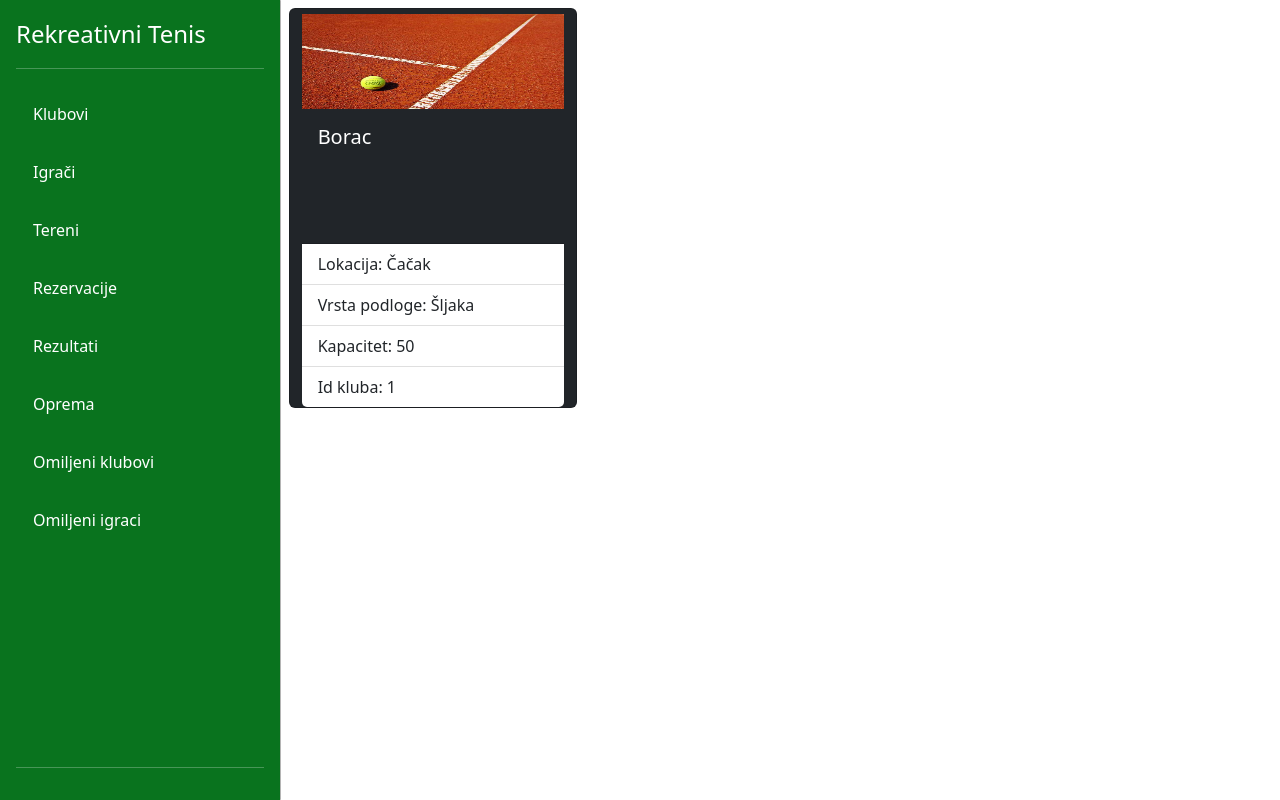
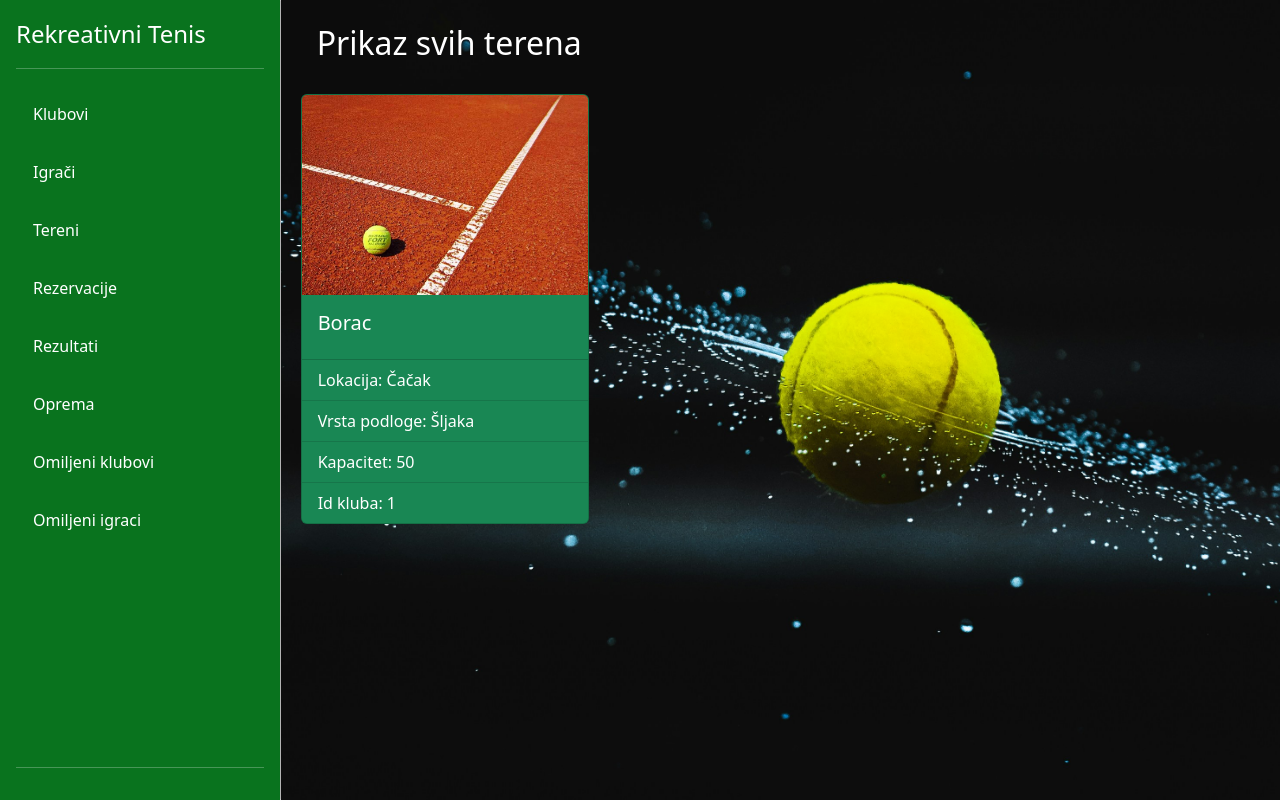
Before and after one commit to GitLN01/Rekreativni-Tenis, a PHP site: page /view-gosti/freegrounds.php in a window 1280 px wide. Run offline with PHP 8.4, Linux system fonts and the light colour scheme; data comes from the database, SQL or seed files in the repository; some libraries are stand-ins or nearby versions.

Commit message:
Update freegrounds.php

```diff
--- a/view-gosti/freegrounds.php
+++ b/view-gosti/freegrounds.php
@@ -5,18 +5,18 @@ require_once '../DAO/TerenDAO.php';
 require_once '../model/Teren.php';
 
 $terenDAO = new TerenDAO();
-$tereni = $terenDAO->getAllTereni()
+$tereni = $terenDAO->getAllTereni();
 ?>
 
-<div class="container" style="display: flex; flex-direction: row; background-repeat: no-repeat; background-size: cover;">
-    <div class="row">
+<div class="container-fluid" style="background-repeat: no-repeat; background-size: cover; background-image: url('images/carousel3.jpg'); overflow-y: scroll; height: 100vh;">
+    <h2 class="m-4 text-white">Prikaz svih terena</h2>
+
     <?php
-
     $msg = isset($_SESSION['msg']) ? $_SESSION['msg'] : '';
     if (!empty($msg)) {
         ?>
-            <div class="toast show  position-fixed bottom-0 end-0 p-3" style="z-index: 11">
-                <div class="toast-header ">
+        <div class="toast show position-fixed bottom-0 end-0 p-3" style="z-index: 11">
+            <div class="toast-header">
                 <strong class="me-auto"></strong>
                 <button type="button" class="btn-close" data-bs-dismiss="toast"></button>
             </div>
@@ -24,26 +24,30 @@ $tereni = $terenDAO->getAllTereni()
                 <p><?= $msg ?></p>
             </div>
         </div>
-        <?php }
-        ?>
-        <?php foreach ($tereni as $item) { if($item['zauzet']==0) {?>
-            <div class="card bg-dark" style="width: 18rem; height: 25rem; margin: 0.5rem; color: white">
-            <?php $image = "./images/" . $item['vrsta_podloge'] . ".jpg";?>
-                <img style="height:100px; padding-top: 5px;" src="<?php echo $image; ?>"  class="card-img-top" alt="teren">
+    <?php } ?>
+
+    <div class="row justify-content-center">
+        <?php foreach ($tereni as $item) { ?>
+            <?php if ($item['zauzet'] == 0) { ?>
+                <div class="col">
+                    <div class="card bg-success text-white m-2" style="width: 18rem;">
+                        <?php $image = "./images/" . $item['vrsta_podloge'] . ".jpg"; ?>
+                        <img src="<?= $image ?>" class="card-img-top" style="object-fit: cover; height: 200px;" alt="teren">
                         <div class="card-body">
                             <h5 class="card-title"><?= $item['naziv'] ?></h5>
                         </div>
                         <ul class="list-group list-group-flush">
-                    <li class="list-group-item">Lokacija: <?= $item['lokacija'] ?></li>
-                    <li class="list-group-item">Vrsta podloge: <?= $item['vrsta_podloge'] ?></li>
-                    <li class="list-group-item">Kapacitet: <?= $item['kapacitet'] ?></li>
-                    <li class="list-group-item">Id kluba: <?= $item['id_kluba'] ?></li>
+                            <li class="list-group-item bg-success text-white">Lokacija: <?= $item['lokacija'] ?></li>
+                            <li class="list-group-item bg-success text-white">Vrsta podloge: <?= $item['vrsta_podloge'] ?></li>
+                            <li class="list-group-item bg-success text-white">Kapacitet: <?= $item['kapacitet'] ?></li>
+                            <li class="list-group-item bg-success text-white">Id kluba: <?= $item['id_kluba'] ?></li>
                         </ul>
                     </div>
-        <?php }} ?>
                 </div>
-   <!-- <a href="grounds.php"><img src="./images/back.png" class="m-auto d-block" style="height: 30px;" alt=""></a> -->
+            <?php } ?>
+        <?php } ?>
     </div>
-<?php
-require_once './partials/footer.php';
-?>
+
+</div>
+
+<?php require_once './partials/footer.php'; ?>
```
Lines whose indentation alone changed are shown as unchanged.
